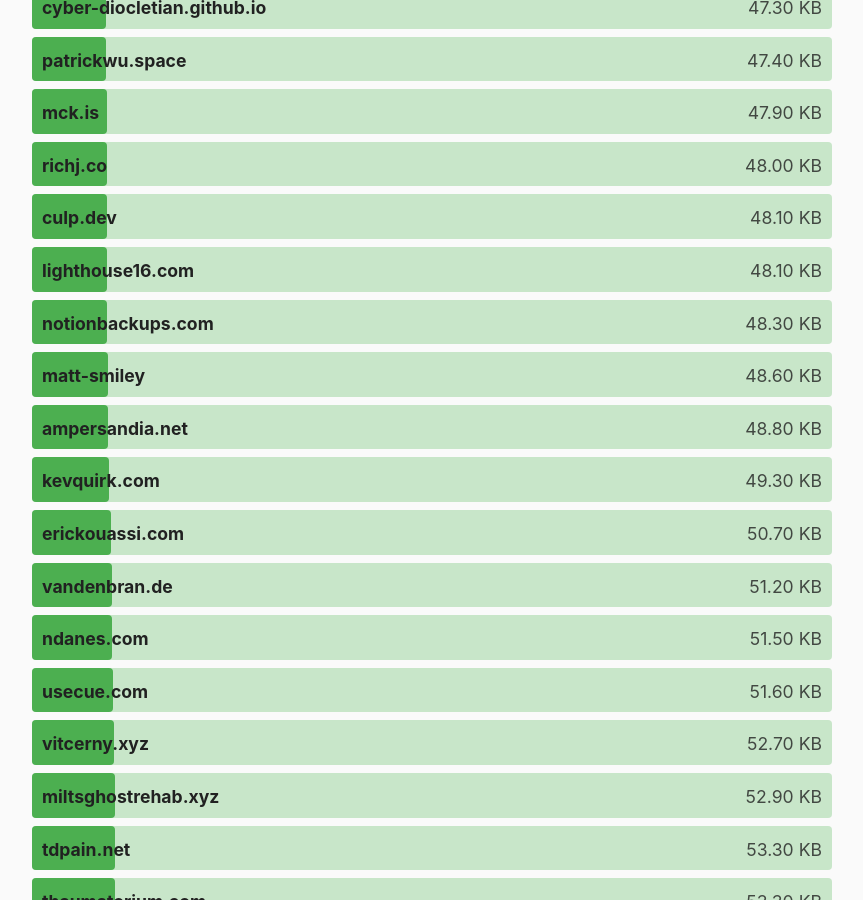
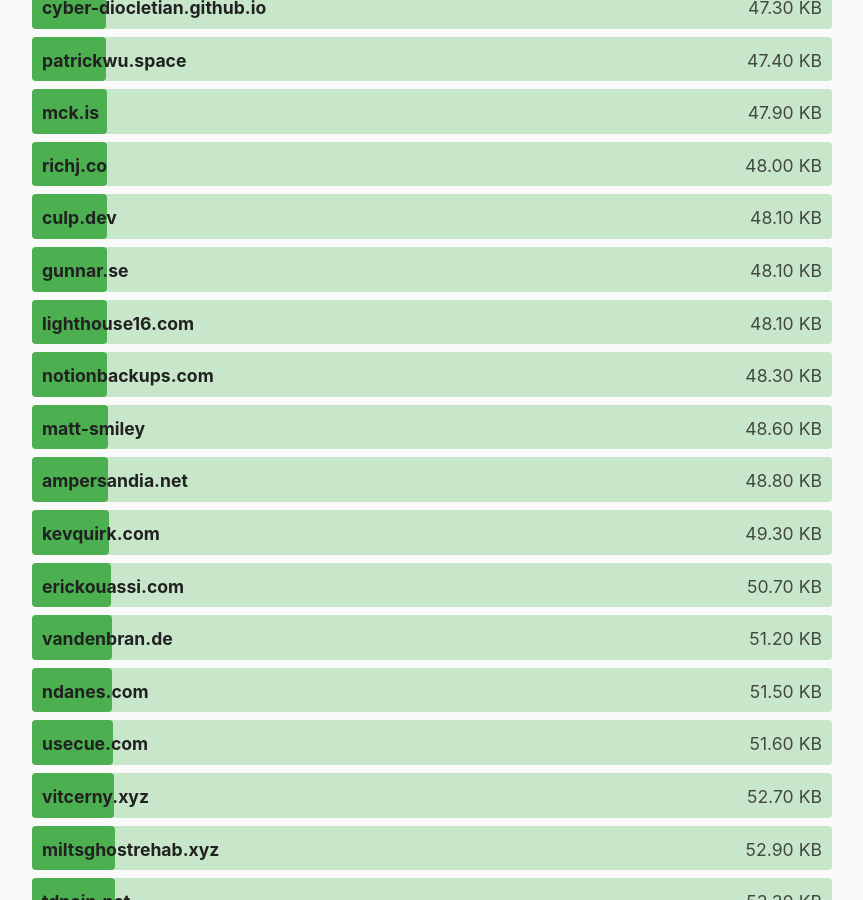
Before and after one commit to kevquirk/512kb.club, a Jekyll site: the page built from index.md, in a window 1280 px wide and 900 px high, scrolled down 12999 px. Shown: the whole window, without its empty margins (208-1071 px from the left). Built offline with Jekyll 4.4.1, drawn with Linux system fonts in a browser that asks for light colours.

Commit message:
Update sites.yml

```diff
--- a/_data/sites.yml
+++ b/_data/sites.yml
@@ -1108,6 +1108,11 @@
   size: 155
   last_checked: 2022-05-15
 
+- domain: gunnar.se
+  url: https://gunnar.se/
+  size: 48.1
+  last_checked: 2022-12-15
+
 - domain: guts.plus
   url: https://guts.plus/
   size: 73.8
```
